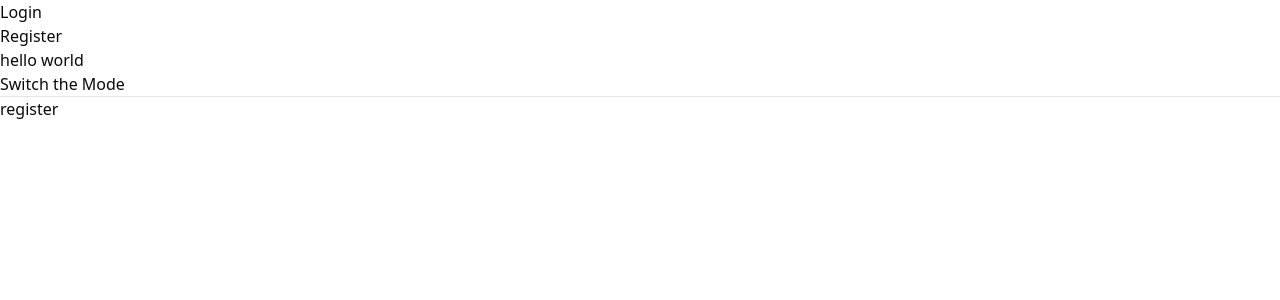
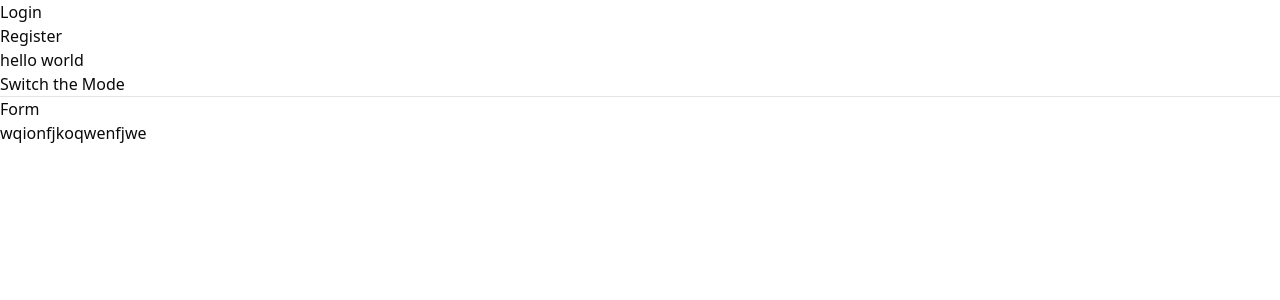
Before and after one commit to ZZZMohammed/Next-JS-Project, a Next.js app: page /register in a window 1280 px wide. Shown: the top 300 px of the page. Built offline with nearby package versions, Linux system fonts and the light colour scheme.

Commit message:
suspense and loading in next js

```diff
--- a/src/app/(user)/register/page.js
+++ b/src/app/(user)/register/page.js
@@ -1,10 +1,26 @@
 
-import React from 'react'
+import React, { Suspense } from 'react'
 
-export default function login() {
+
+
+async function Form (){
+    const promise = new Promise ((resolve)=> setTimeout ( resolve , 4000)) ;
+    await promise ;
+
+  return (
+      <h1>wqionfjkoqwenfjwe</h1>
+  );
+}
+
+export default function register() {
+
+
   return (
     <div>
-      <h1>register </h1>
+      <Suspense fallback={<div>...loading</div>}>
+      <h1>Form  </h1>
+      <Form />
+      </Suspense>
     </div>
   )
 }
--- a/src/app/(user)/template.js
+++ b/src/app/(user)/template.js
@@ -1,6 +1,6 @@
 
 'use client' ;
-import { useState } from 'react';
+import { Suspense, useState } from 'react';
 import '../styles/globals.css'
 import { Switch } from "@/components/ui/switch"
 
@@ -11,6 +11,8 @@ export default function UserLayout({ children }) {
 
      <>
 
+
+
      <label>Switch the Mode </label>
      <Switch
         checked={field}
@@ -19,6 +21,7 @@ export default function UserLayout({ children }) {
             />
 
 
+
  <hr />
  {children}
 
```
